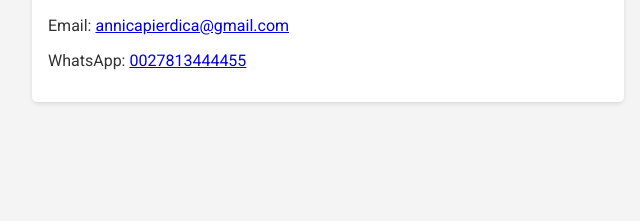
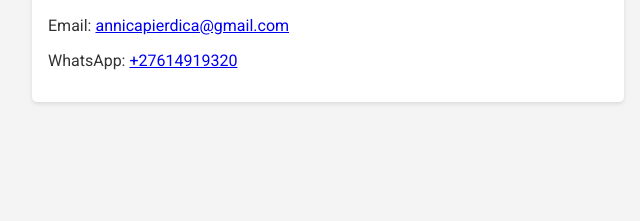
Before and after one commit to Annica-2025/SocialGrow, a plain HTML site: page index.html in a window 1280 px wide. Shown: the part 781-1002 px from the top of the page, 0-640 px from the left. Drawn offline with Linux system fonts and the light colour scheme.

Commit message:
Update index.html

```diff
--- a/index.html
+++ b/index.html
@@ -38,7 +38,7 @@
 
                 <!-- WhatsApp Button -->
                 <div id="whatsapp-button">
-                    <a id="whatsapp-link" href="https://wa.me/+27813444455" target="_blank" aria-label="Chat on WhatsApp">Chat on WhatsApp</a>
+                    <a id="whatsapp-link" href="https://wa.me/+27614919320" target="_blank" aria-label="Chat on WhatsApp">Chat on WhatsApp</a>
                 </div>
             </article>
 
@@ -56,7 +56,7 @@
             <article class="block contact">
                 <h3>Contact Us</h3>
                 <p>Email: <a href="mailto:annicapierdica@gmail.com" id="email">annicapierdica@gmail.com</a></p>
-                <p>WhatsApp: <a href="https://wa.me/0027813444455" id="whatsapp">0027813444455</a></p>
+                <p>WhatsApp: <a href="https://wa.me/+27614919320" id="whatsapp">+27614919320</a></p>
             </article>
         </section>
 
```
